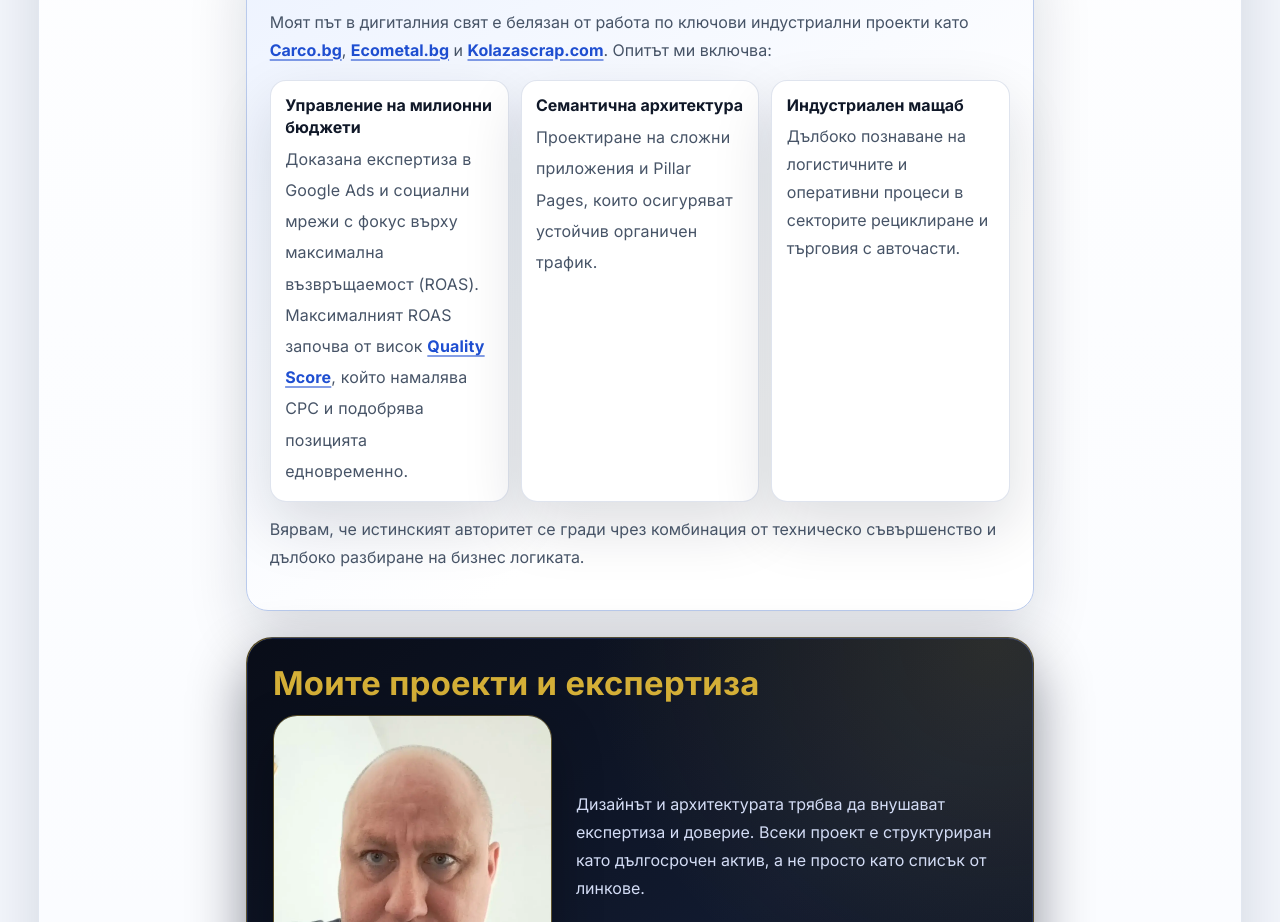
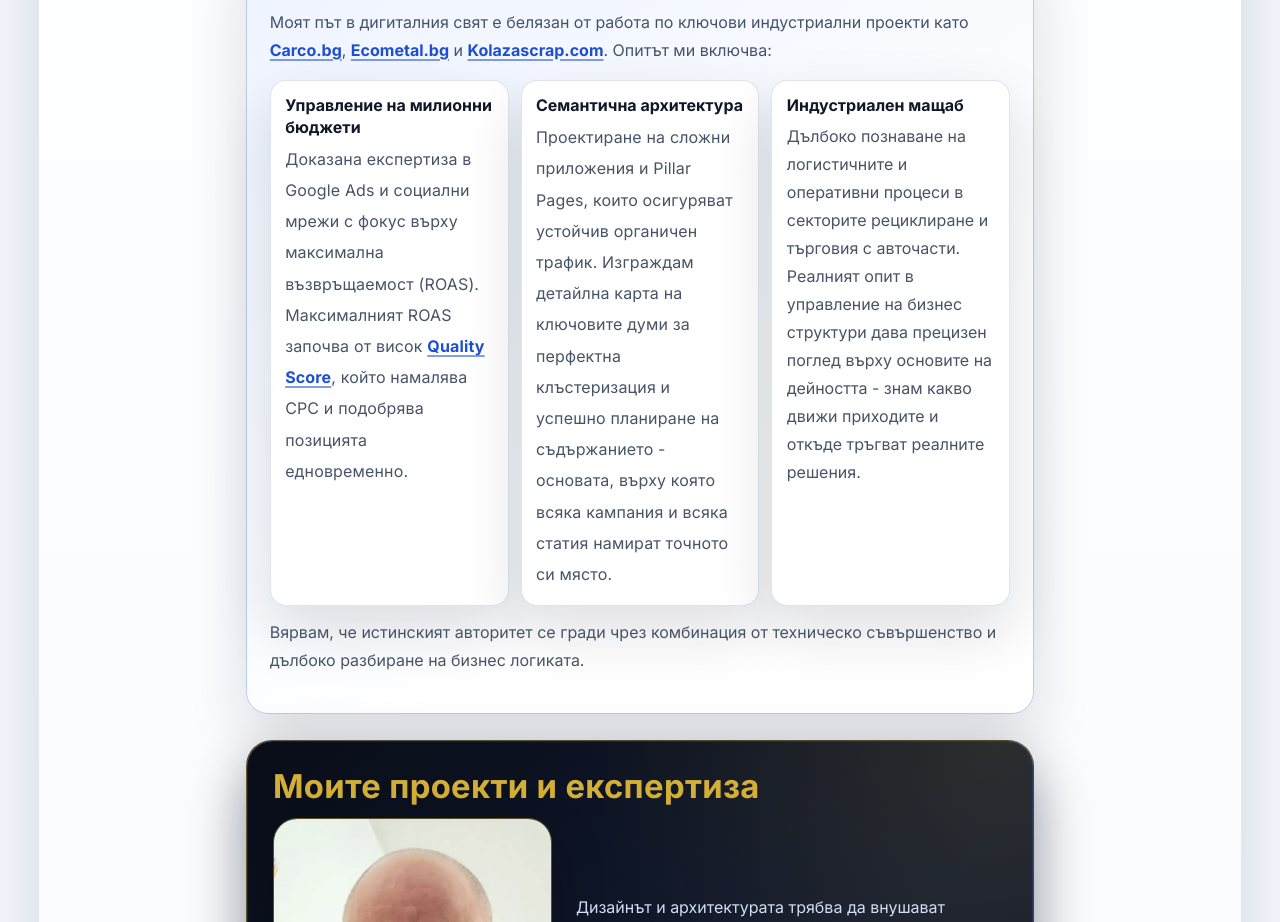
Before and after one commit to inweblife/inweblife, a Next.js app: page /about in a window 1280 px wide. Shown: the part 1000-1922 px from the top of the page. Built offline with nearby package versions, Linux system fonts and the light colour scheme; no server answers.

Commit message:
Update about.js

```diff
--- a/pages/about.js
+++ b/pages/about.js
@@ -144,14 +144,18 @@ const About = () => {
                   <h3>Семантична архитектура</h3>
                   <p className={styles.premiumText}>
                     Проектиране на сложни приложения и Pillar Pages, които осигуряват устойчив
-                    органичен трафик.
+                    органичен трафик. Изграждам детайлна карта на ключовите думи за перфектна
+                    клъстеризация и успешно планиране на съдържанието - основата, върху която
+                    всяка кампания и всяка статия намират точното си място.
                   </p>
                 </article>
                 <article className={styles.capabilityCard}>
                   <h3>Индустриален мащаб</h3>
                   <p>
                     Дълбоко познаване на логистичните и оперативни процеси в секторите рециклиране
-                    и търговия с авточасти.
+                    и търговия с авточасти. Реалният опит в управление на бизнес структури дава
+                    прецизен поглед върху основите на дейността - знам какво движи приходите и
+                    откъде тръгват реалните решения.
                   </p>
                 </article>
               </div>
```
